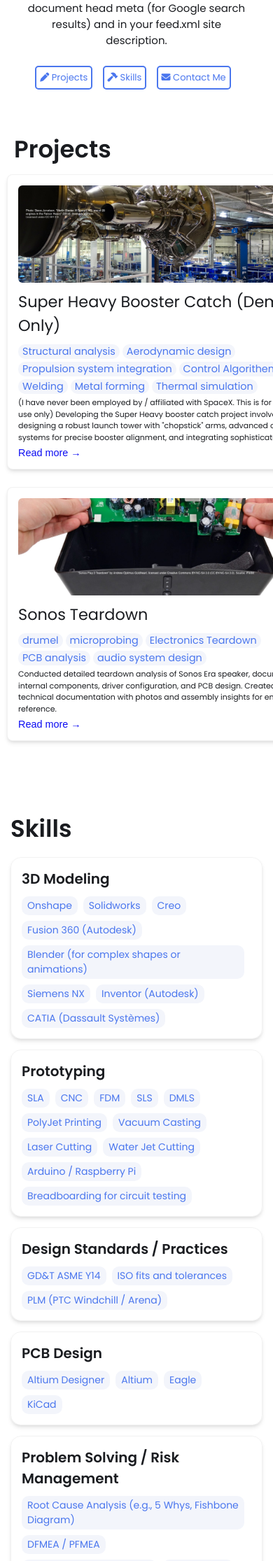
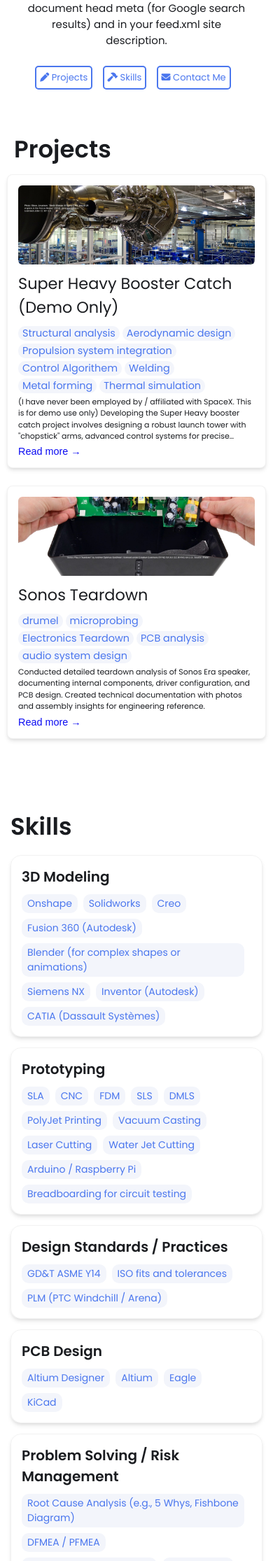
Before and after one commit to leea12/leea12.github.io, a Jekyll site: the page built from index.html, in a window 390 px wide. Shown: the part 701-2932 px from the top of the page at 70% size. Built offline with Jekyll 4.4.1, drawn with Linux system fonts in a browser that asks for light colours.

Commit message:
Update styles.css

```diff
--- a/css/styles.css
+++ b/css/styles.css
@@ -847,7 +847,8 @@ footer p {
         display: none;
     }
 
-
+    .project-grid-section .grid-container {
+    grid-template-columns: repeat(auto-fit, minmax(300px, 1fr));
 
     /*SECTION 4:Contact */
     .contact-section .group{
```
